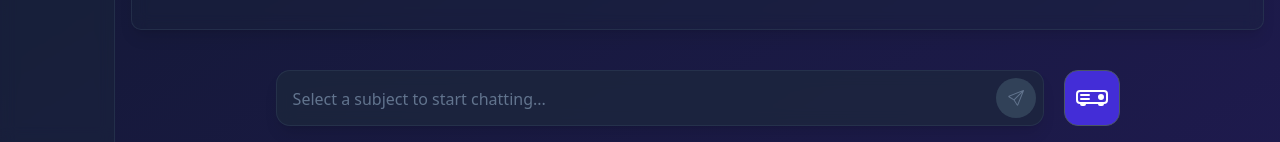
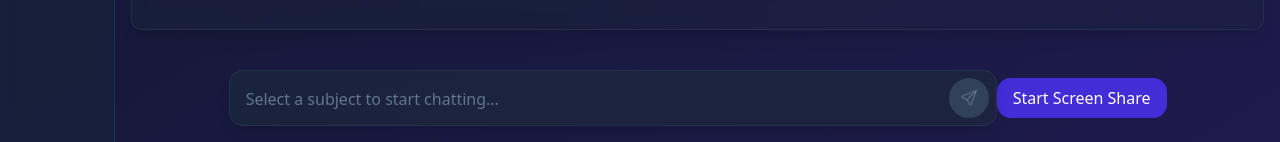
Before and after one commit to AyanASaiyed/StudyBudy, a Next.js app in the folder studybudy/: page /home in a window 1280 px wide. Shown: the part 658-800 px from the top of the page. Built offline with nearby package versions, Linux system fonts and the light colour scheme; no server answers.

Commit message:
screensharing functionality
started screensharing functionality

```diff
--- a/studybudy/src/app/home/page.tsx
+++ b/studybudy/src/app/home/page.tsx
@@ -79,7 +79,7 @@ const HomePage = () => {
   };
 
   return (
-    <div className="overflow-hidden relative flex h-screen text-white bg-gradient-to-br from-slate-900 to-indigo-950">
+    <div className="overflow relative flex h-screen text-white bg-gradient-to-br from-slate-900 to-indigo-950">
       {/* Sidebar */}
       <div className="h-screen w-[9vw] bg-slate-800/40 backdrop-blur-sm border-r border-slate-700/50 overflow-auto z-10">
         <Subjects setCurrentSubjectId={setCurrentSubjectId} />
--- /dev/null
+++ b/studybudy/src/components/ScreenShare.tsx
@@ -0,0 +1,151 @@
+import React, { useRef, useState } from "react";
+
+declare class ImageCapture {
+  constructor(track: MediaStreamTrack);
+  grabFrame(): Promise<ImageBitmap>;
+}
+
+const CustomPiP = () => {
+  const videoRef = useRef(null);
+  const [stream, setStream] = useState<MediaStream | null>(null);
+  const [pipWindow, setPipWindow] = useState<Window | null>(null);
+
+  // Function to open a custom PiP window
+  const openCustomPiP = (stream: any) => {
+    const pip = window.open(
+      "",
+      "ScreenSharePiP",
+      "width=200,height=100,top=50,left=50"
+    );
+
+    if (!pip) {
+      alert("Popup blocked! Please allow pop-ups.");
+      return;
+    }
+
+    setPipWindow(pip);
+
+    pip.document.write(`
+      <html>
+        <head>
+          <title>Screen Share</title>
+          <style>
+            body { overflow: hidden; text-align: center; font-family: Arial, sans-serif; background: black; color: white; }
+            video { width: 100%; height: auto; margin-bottom: 10px; }
+            button { padding: 10px; margin: 5px; border: none; cursor: pointer; font-size: 14px; }
+            .stop-btn { border-radius: calc(var(--radius) /* 0.25rem = 4px */ + 4px); background: red; color: white; }
+            .screenshot-btn { border-radius: calc(var(--radius) /* 0.25rem = 4px */ + 4px); background: blue; color: white; }
+          </style>
+        </head>
+        <body>
+          <video id="pip-video" autoplay playsinline></video>
+          <br>
+          <button class="screenshot-btn" onclick="window.opener.postMessage('TAKE_SCREENSHOT', '*')">Take Screenshot</button>
+          <button class="stop-btn" onclick="window.opener.postMessage('STOP_SCREEN_SHARE', '*')">Stop Sharing</button>
+        </body>
+      </html>
+    `);
+
+    pip.document.close();
+
+    pip.onload = () => {
+      const videoElement = pip.document.getElementById(
+        "pip-video"
+      ) as HTMLVideoElement;
+      if (videoElement) {
+        videoElement.srcObject = stream;
+      }
+    };
+
+    pip.onbeforeunload = () => {
+      stopScreenShare();
+    };
+  };
+
+  // Function to start screen sharing
+  const startScreenShare = async () => {
+    try {
+      const screenStream = await navigator.mediaDevices.getDisplayMedia({
+        video: true,
+        audio: false,
+      });
+
+      setStream(screenStream);
+      openCustomPiP(screenStream);
+    } catch (error) {
+      console.error("Error sharing screen:", error);
+    }
+  };
+
+  // Function to stop screen sharing
+  const stopScreenShare = () => {
+    if (stream) {
+      stream.getTracks().forEach((track) => track.stop());
+      setStream(null);
+    }
+
+    if (pipWindow) {
+      pipWindow.close();
+      setPipWindow(null);
+    }
+  };
+
+  // Function to take a screenshot
+  const takeScreenshot = () => {
+    if (!stream) return;
+
+    const videoTrack = stream.getVideoTracks()[0];
+    const imageCapture = new ImageCapture(videoTrack);
+
+    imageCapture
+      .grabFrame()
+      .then((bitmap) => {
+        const canvas = document.createElement("canvas");
+        canvas.width = bitmap.width;
+        canvas.height = bitmap.height;
+        const ctx = canvas.getContext("2d");
+        if (!ctx) {
+          throw new Error("Could not get canvas context");
+        }
+        ctx.drawImage(bitmap, 0, 0, bitmap.width, bitmap.height);
+
+        // Convert canvas to image and download
+        const a = document.createElement("a");
+        a.href = canvas.toDataURL("image/png");
+        a.download = `screenshot-${Date.now()}.png`;
+        a.click();
+      })
+      .catch((error) => console.error("Error capturing screenshot:", error));
+  };
+
+  // Listen for messages from the pop-up window
+  window.addEventListener("message", (event) => {
+    if (event.data === "STOP_SCREEN_SHARE") {
+      stopScreenShare();
+    } else if (event.data === "TAKE_SCREENSHOT") {
+      takeScreenshot();
+    }
+  });
+
+  return (
+    <div>
+      {!stream ? (
+        <button
+          className="rounded-xl px-4 py-2 bg-indigo-700 text-white"
+          onClick={startScreenShare}
+        >
+          Start Screen Share
+        </button>
+      ) : (
+        <button
+          className="rounded-xl px-4 py-2 bg-red-600 text-white"
+          onClick={stopScreenShare}
+        >
+          Stop Screen Share
+        </button>
+      )}
+    </div>
+  );
+};
+
+export default CustomPiP;
--- a/studybudy/src/components/UserControl.tsx
+++ b/studybudy/src/components/UserControl.tsx
@@ -2,6 +2,7 @@
 
 import type React from "react";
 import { useState, useRef, useEffect } from "react";
+import ScreenShare from "./ScreenShare";
 
 interface UserControlProps {
   subjectId: string | null;
@@ -83,19 +84,7 @@ const UserControl: React.FC<UserControlProps> = ({ subjectId }) => {
           </svg>
         </button>
       </form>
-      <div className="rounded-xl w-[7vh] h-[7vh] bg-indigo-700 border-1 border-gray-600 hover:bg-indigo-800 hover:border-gray-700 ml-5 items-center justify-center flex">
-        <svg
-          xmlns="http://www.w3.org/2000/svg"
-          width="16"
-          height="16"
-          fill="currentColor"
-          className="bi bi-projector size-8"
-          viewBox="0 0 16 16"
-        >
-          <path d="M14 7.5a1.5 1.5 0 1 1-3 0 1.5 1.5 0 0 1 3 0M2.5 6a.5.5 0 0 0 0 1h4a.5.5 0 0 0 0-1zm0 2a.5.5 0 0 0 0 1h4a.5.5 0 0 0 0-1z" />
-          <path d="M0 6a2 2 0 0 1 2-2h12a2 2 0 0 1 2 2v3a2 2 0 0 1-2 2 1 1 0 0 1-1 1h-1a1 1 0 0 1-1-1H5a1 1 0 0 1-1 1H3a1 1 0 0 1-1-1 2 2 0 0 1-2-2zm2-1a1 1 0 0 0-1 1v3a1 1 0 0 0 1 1h12a1 1 0 0 0 1-1V6a1 1 0 0 0-1-1z" />
-        </svg>
-      </div>
+      <ScreenShare />
     </div>
   );
 };
```
